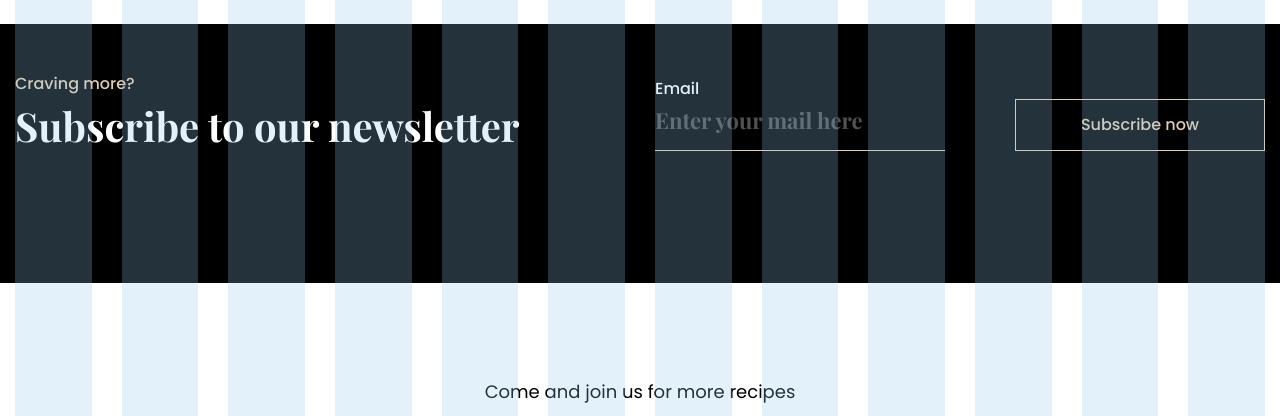
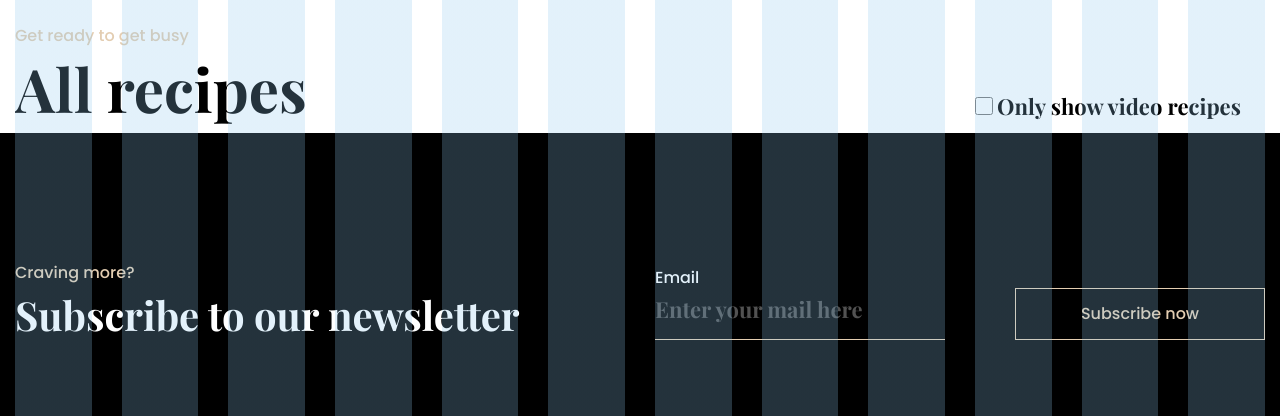
Before and after one commit to AlexanderMani/Hopverkefni1, a website: page pages/recipe_index.html in a window 1280 px wide. Shown: the part 56-472 px from the top of the page. Drawn offline with nearby package versions, Linux system fonts and the light colour scheme.

Commit message:
recipe_index.html
Setti smá inn í uppskriftarsíðuna og bjó til scss skrá fyrir þá síðu

```diff
--- a/pages/recipe_index.html
+++ b/pages/recipe_index.html
@@ -29,6 +29,24 @@
       </div>
       <script src="../main.js"></script>
     </header>
+
+    <main>
+      <div class="grid">
+        <div class="row">
+          <div class="all-recipes col col-9">
+            <p class="n-c eyebrow">Get ready to get busy</p>
+            <h class="h title">All recipes</h>
+          </div>
+          <div class="checkbox col col-3">
+            <form>
+              <input type="checkbox" id="show-video" name="show-video">
+              <label for="show-video">Only show video recipes</label>
+            </form>
+          </div>
+        </div>
+      </div>
+    </main>
+
     <footer>
       <div class="newsletterbox padding">
         <div class="nl grid">
--- a/styles.scss
+++ b/styles.scss
@@ -6,3 +6,4 @@
 @import 'styles/grid-overlay';
 @import 'styles/hamburger';
 @import 'styles/hero';
+@import 'styles/all-recipes.scss';
--- /dev/null
+++ b/styles/all-recipes.scss
@@ -0,0 +1,19 @@
+@import 'config.scss';
+
+
+.checkbox {
+  padding-top: 114-58px;
+}
+
+.checkbox input {
+  height: 18px;
+  width: 18px;
+}
+
+.checkbox label {
+  display: inline;
+  font-family: 'Playfair Display', sans-serif;
+  font-size: $size-22;
+  font-weight: $thick;
+  line-height: $lheight-40;
+}
```
Also changed, not shown: styles.css.
